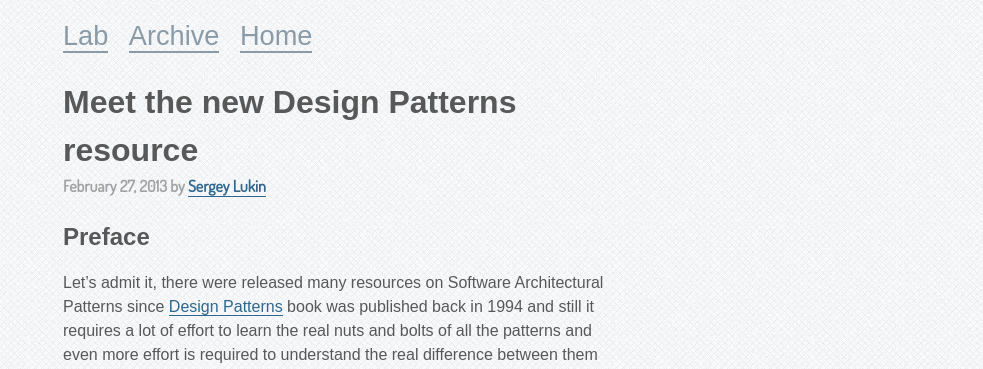
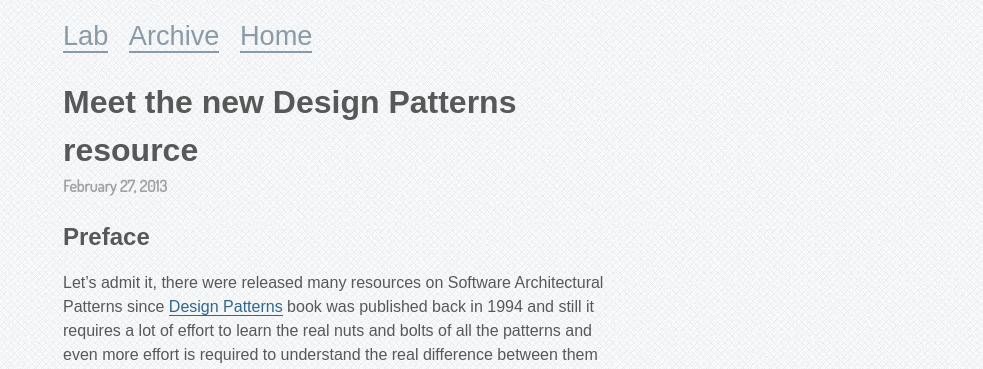
Before and after one commit to sergeylukin/sergeylukin.github.com, a Jekyll site: the page built from _posts/2013-02-27-meet-the-new-design-patterns-resource.md, in a window 1280 px wide. Shown: the top 369 px of the page, without its empty margins (297-1280 px from the left). Built offline with Jekyll 4.4.1, drawn with Linux system fonts in a browser that asks for light colours; comment, search, counter and statistics services are not loaded.

Commit message:
Revert "Add authorship to every post"
This reverts commit 19360d4cf565e7cec6e869781f41f8d9d0ff4779.

```diff
--- a/_includes/css/base.css
+++ b/_includes/css/base.css
@@ -75,7 +75,7 @@
     border: none;
 }
 
-.post-info, time {
+time {
     font-family: 'Terminal Dosis', sans-serif;
     font-weight: bold;
     color: #A2A2A2;
--- a/_layouts/post.html
+++ b/_layouts/post.html
@@ -4,9 +4,7 @@
 <article>
   <header>
     <h1>{{ page.title }}</h1>
-    <span class="post-info">
-      <time datetime="{{ page.date | date: "%Y-%m-%d" }}" pubdate>{{ page.date | date: "%B %d, %Y" }}</time> by <a href="/resume.html" rel="author">Sergey Lukin</a>
-    </span>
+    <time datetime="{{ page.date | date: "%Y-%m-%d" }}" pubdate>{{ page.date | date: "%B %d, %Y" }}</time>
   </header>
 
   {{ content }}
```
